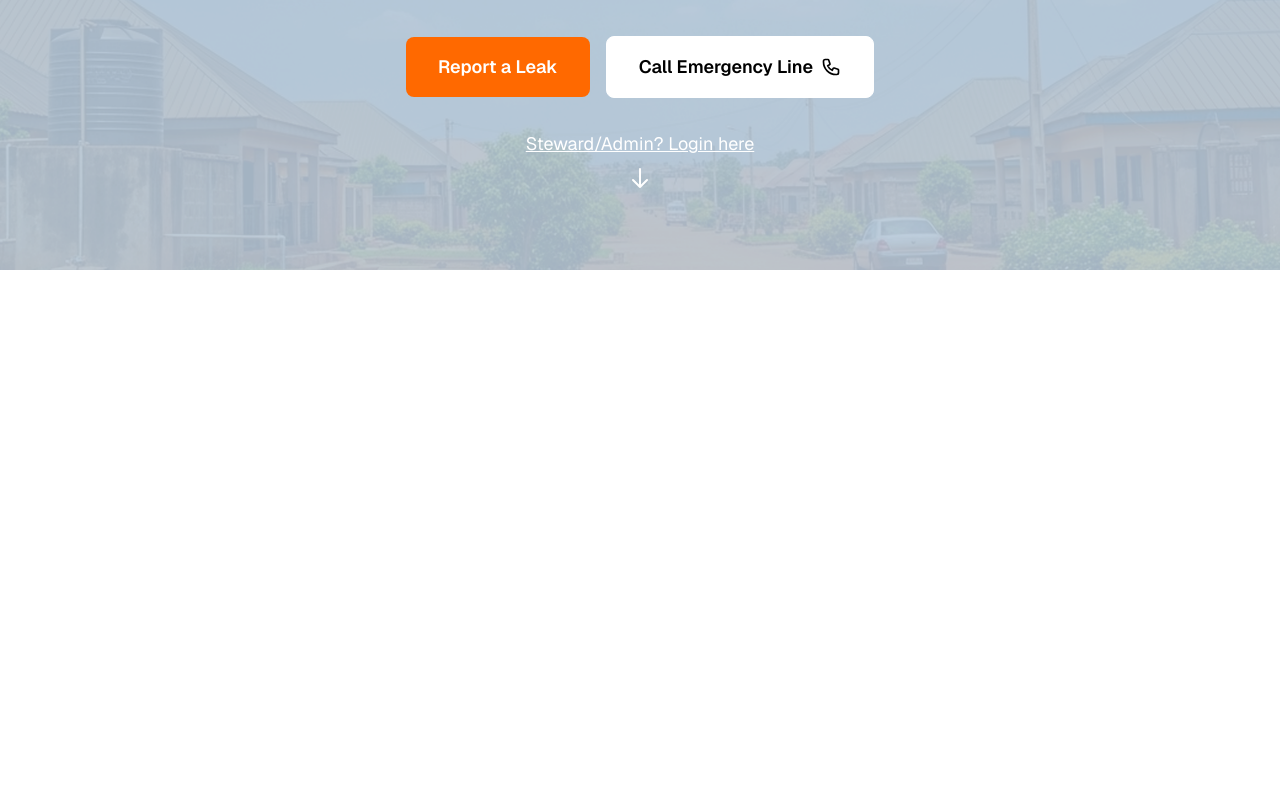
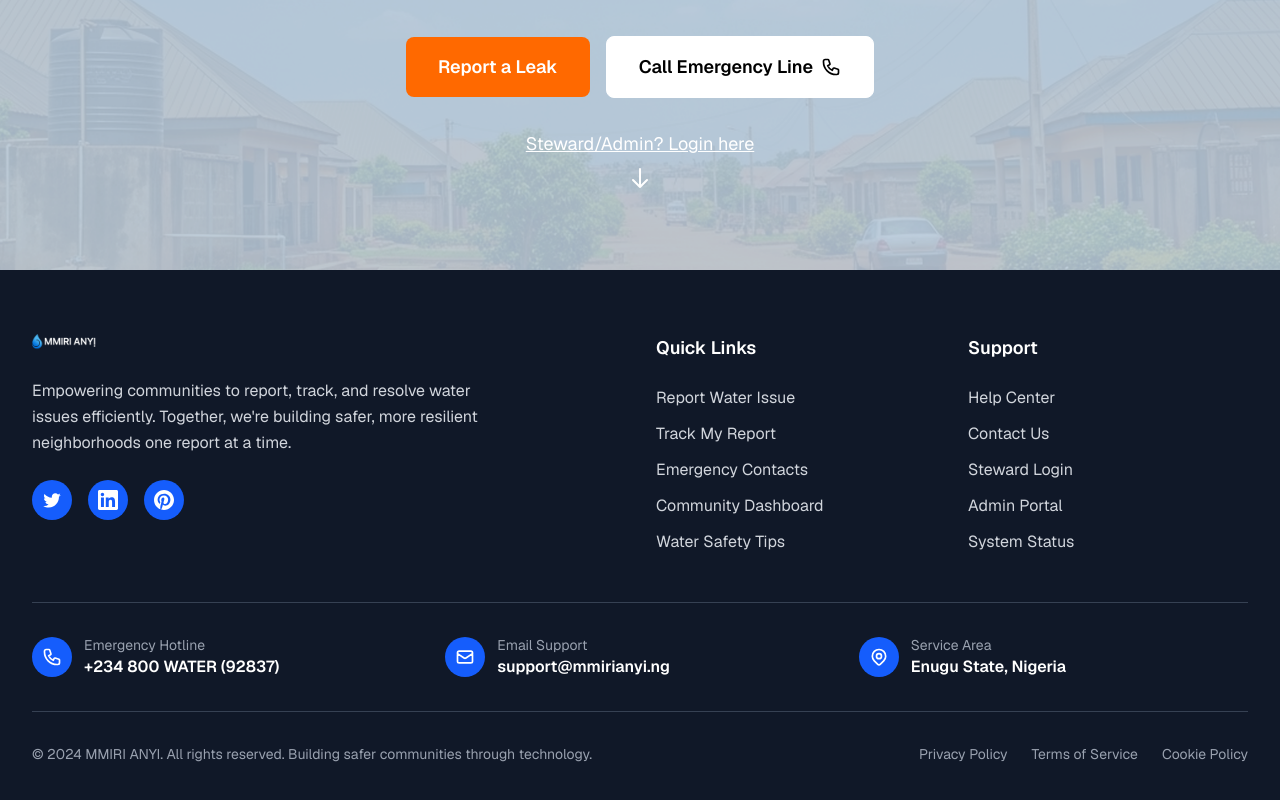
Before and after one commit to codeAKstan/mmiri-anyi, a Next.js app: page / in a window 1280 px wide. Shown: the part 4033-4833 px from the top of the page. Before the commit the page ends 4303 px from the top, so only its background shows below. Built offline with nearby package versions, Linux system fonts and the light colour scheme.

Commit message:
feat: add footer component with logo and contact information
Add a comprehensive footer section to the homepage including company info, quick links, support options, and contact details. The footer features social media links, emergency hotline, email support, and location information.

```diff
--- a/app/page.js
+++ b/app/page.js
@@ -5,6 +5,7 @@ import TabSection from "../components/TabSection";
 import FeaturesSection from "../components/FeaturesSection";
 import ImpactSection from "../components/ImpactSection";
 import CallToActionSection from "../components/CallToActionSection";
+import Footer from "../components/Footer";
 
 export default function Home() {
   return (
@@ -15,6 +16,7 @@ export default function Home() {
       <FeaturesSection />
       <ImpactSection />
       <CallToActionSection />
+      <Footer />
     </div>
   );
 }
--- /dev/null
+++ b/components/Footer.js
@@ -0,0 +1,124 @@
+import Image from "next/image";
+
+export default function Footer() {
+  return (
+    <footer className="bg-gray-900 text-white py-16">
+      <div className="max-w-7xl mx-auto px-4 sm:px-6 lg:px-8">
+        {/* Main Footer Content */}
+        <div className="grid grid-cols-1 md:grid-cols-2 lg:grid-cols-4 gap-8 mb-12">
+          {/* Company Info */}
+          <div className="lg:col-span-2">
+            <div className="flex items-center mb-6">
+              <Image
+                src="/footer-logo.png"
+                alt="MMIRI ANYI Logo"
+                width={68}
+                height={68}
+                className="mr-3"
+              />
+            </div>
+            <p className="text-gray-300 mb-6 leading-relaxed max-w-md">
+              Empowering communities to report, track, and resolve water issues efficiently. Together, we're building safer, more resilient neighborhoods one report at a time.
+            </p>
+            <div className="flex space-x-4">
+              {/* Social Media Icons */}
+              <a href="#" className="w-10 h-10 bg-blue-600 rounded-full flex items-center justify-center hover:bg-blue-700 transition-colors duration-200">
+                <svg className="w-5 h-5" fill="currentColor" viewBox="0 0 24 24">
+                  <path d="M22.46 6c-.77.35-1.6.58-2.46.69.88-.53 1.56-1.37 1.88-2.38-.83.5-1.75.85-2.72 1.05C18.37 4.5 17.26 4 16 4c-2.35 0-4.27 1.92-4.27 4.29 0 .34.04.67.11.98C8.28 9.09 5.11 7.38 3 4.79c-.37.63-.58 1.37-.58 2.15 0 1.49.75 2.81 1.91 3.56-.71 0-1.37-.2-1.95-.5v.03c0 2.08 1.48 3.82 3.44 4.21a4.22 4.22 0 0 1-1.93.07 4.28 4.28 0 0 0 4 2.98 8.521 8.521 0 0 1-5.33 1.84c-.34 0-.68-.02-1.02-.06C3.44 20.29 5.7 21 8.12 21 16 21 20.33 14.46 20.33 8.79c0-.19 0-.37-.01-.56.84-.6 1.56-1.36 2.14-2.23z"/>
+                </svg>
+              </a>
+              <a href="#" className="w-10 h-10 bg-blue-600 rounded-full flex items-center justify-center hover:bg-blue-700 transition-colors duration-200">
+                <svg className="w-5 h-5" fill="currentColor" viewBox="0 0 24 24">
+                  <path d="M20.447 20.452h-3.554v-5.569c0-1.328-.027-3.037-1.852-3.037-1.853 0-2.136 1.445-2.136 2.939v5.667H9.351V9h3.414v1.561h.046c.477-.9 1.637-1.85 3.37-1.85 3.601 0 4.267 2.37 4.267 5.455v6.286zM5.337 7.433c-1.144 0-2.063-.926-2.063-2.065 0-1.138.92-2.063 2.063-2.063 1.14 0 2.064.925 2.064 2.063 0 1.139-.925 2.065-2.064 2.065zm1.782 13.019H3.555V9h3.564v11.452zM22.225 0H1.771C.792 0 0 .774 0 1.729v20.542C0 23.227.792 24 1.771 24h20.451C23.2 24 24 23.227 24 22.271V1.729C24 .774 23.2 0 22.222 0h.003z"/>
+                </svg>
+              </a>
+              <a href="#" className="w-10 h-10 bg-blue-600 rounded-full flex items-center justify-center hover:bg-blue-700 transition-colors duration-200">
+                <svg className="w-5 h-5" fill="currentColor" viewBox="0 0 24 24">
+                  <path d="M12.017 0C5.396 0 .029 5.367.029 11.987c0 5.079 3.158 9.417 7.618 11.174-.105-.949-.199-2.403.041-3.439.219-.937 1.406-5.957 1.406-5.957s-.359-.72-.359-1.781c0-1.663.967-2.911 2.168-2.911 1.024 0 1.518.769 1.518 1.688 0 1.029-.653 2.567-.992 3.992-.285 1.193.6 2.165 1.775 2.165 2.128 0 3.768-2.245 3.768-5.487 0-2.861-2.063-4.869-5.008-4.869-3.41 0-5.409 2.562-5.409 5.199 0 1.033.394 2.143.889 2.741.099.12.112.225.085.345-.09.375-.293 1.199-.334 1.363-.053.225-.172.271-.402.165-1.495-.69-2.433-2.878-2.433-4.646 0-3.776 2.748-7.252 7.92-7.252 4.158 0 7.392 2.967 7.392 6.923 0 4.135-2.607 7.462-6.233 7.462-1.214 0-2.357-.629-2.75-1.378l-.748 2.853c-.271 1.043-1.002 2.35-1.492 3.146C9.57 23.812 10.763 24.009 12.017 24c6.624 0 11.99-5.367 11.99-11.988C24.007 5.367 18.641.001 12.017.001z"/>
+                </svg>
+              </a>
+            </div>
+          </div>
+
+          {/* Quick Links */}
+          <div>
+            <h3 className="text-lg font-semibold mb-6">Quick Links</h3>
+            <ul className="space-y-3">
+              <li><a href="#" className="text-gray-300 hover:text-white transition-colors duration-200">Report Water Issue</a></li>
+              <li><a href="#" className="text-gray-300 hover:text-white transition-colors duration-200">Track My Report</a></li>
+              <li><a href="#" className="text-gray-300 hover:text-white transition-colors duration-200">Emergency Contacts</a></li>
+              <li><a href="#" className="text-gray-300 hover:text-white transition-colors duration-200">Community Dashboard</a></li>
+              <li><a href="#" className="text-gray-300 hover:text-white transition-colors duration-200">Water Safety Tips</a></li>
+            </ul>
+          </div>
+
+          {/* Support */}
+          <div>
+            <h3 className="text-lg font-semibold mb-6">Support</h3>
+            <ul className="space-y-3">
+              <li><a href="#" className="text-gray-300 hover:text-white transition-colors duration-200">Help Center</a></li>
+              <li><a href="#" className="text-gray-300 hover:text-white transition-colors duration-200">Contact Us</a></li>
+              <li><a href="#" className="text-gray-300 hover:text-white transition-colors duration-200">Steward Login</a></li>
+              <li><a href="#" className="text-gray-300 hover:text-white transition-colors duration-200">Admin Portal</a></li>
+              <li><a href="#" className="text-gray-300 hover:text-white transition-colors duration-200">System Status</a></li>
+            </ul>
+          </div>
+        </div>
+
+        {/* Contact Information */}
+        <div className="border-t border-gray-700 pt-8 mb-8">
+          <div className="grid grid-cols-1 md:grid-cols-3 gap-6">
+            <div className="flex items-center space-x-3">
+              <div className="w-10 h-10 bg-blue-600 rounded-full flex items-center justify-center">
+                <svg className="w-5 h-5" fill="none" stroke="currentColor" viewBox="0 0 24 24">
+                  <path strokeLinecap="round" strokeLinejoin="round" strokeWidth={2} d="M3 5a2 2 0 012-2h3.28a1 1 0 01.948.684l1.498 4.493a1 1 0 01-.502 1.21l-2.257 1.13a11.042 11.042 0 005.516 5.516l1.13-2.257a1 1 0 011.21-.502l4.493 1.498a1 1 0 01.684.949V19a2 2 0 01-2 2h-1C9.716 21 3 14.284 3 6V5z" />
+                </svg>
+              </div>
+              <div>
+                <p className="text-sm text-gray-400">Emergency Hotline</p>
+                <p className="font-semibold">+234 800 WATER (92837)</p>
+              </div>
+            </div>
+
+            <div className="flex items-center space-x-3">
+              <div className="w-10 h-10 bg-blue-600 rounded-full flex items-center justify-center">
+                <svg className="w-5 h-5" fill="none" stroke="currentColor" viewBox="0 0 24 24">
+                  <path strokeLinecap="round" strokeLinejoin="round" strokeWidth={2} d="M3 8l7.89 5.26a2 2 0 002.22 0L21 8M5 19h14a2 2 0 002-2V7a2 2 0 00-2-2H5a2 2 0 00-2 2v10a2 2 0 002 2z" />
+                </svg>
+              </div>
+              <div>
+                <p className="text-sm text-gray-400">Email Support</p>
+                <p className="font-semibold">support@mmirianyi.ng</p>
+              </div>
+            </div>
+
+            <div className="flex items-center space-x-3">
+              <div className="w-10 h-10 bg-blue-600 rounded-full flex items-center justify-center">
+                <svg className="w-5 h-5" fill="none" stroke="currentColor" viewBox="0 0 24 24">
+                  <path strokeLinecap="round" strokeLinejoin="round" strokeWidth={2} d="M17.657 16.657L13.414 20.9a1.998 1.998 0 01-2.827 0l-4.244-4.243a8 8 0 1111.314 0z" />
+                  <path strokeLinecap="round" strokeLinejoin="round" strokeWidth={2} d="M15 11a3 3 0 11-6 0 3 3 0 016 0z" />
+                </svg>
+              </div>
+              <div>
+                <p className="text-sm text-gray-400">Service Area</p>
+                <p className="font-semibold">Enugu State, Nigeria</p>
+              </div>
+            </div>
+          </div>
+        </div>
+
+        {/* Bottom Footer */}
+        <div className="border-t border-gray-700 pt-8 flex flex-col md:flex-row justify-between items-center">
+          <div className="text-gray-400 text-sm mb-4 md:mb-0">
+            © 2024 MMIRI ANYI. All rights reserved. Building safer communities through technology.
+          </div>
+          <div className="flex space-x-6 text-sm">
+            <a href="#" className="text-gray-400 hover:text-white transition-colors duration-200">Privacy Policy</a>
+            <a href="#" className="text-gray-400 hover:text-white transition-colors duration-200">Terms of Service</a>
+            <a href="#" className="text-gray-400 hover:text-white transition-colors duration-200">Cookie Policy</a>
+          </div>
+        </div>
+      </div>
+    </footer>
+  );
+}
```
Also changed, not shown: public/footer-logo.png (added).
